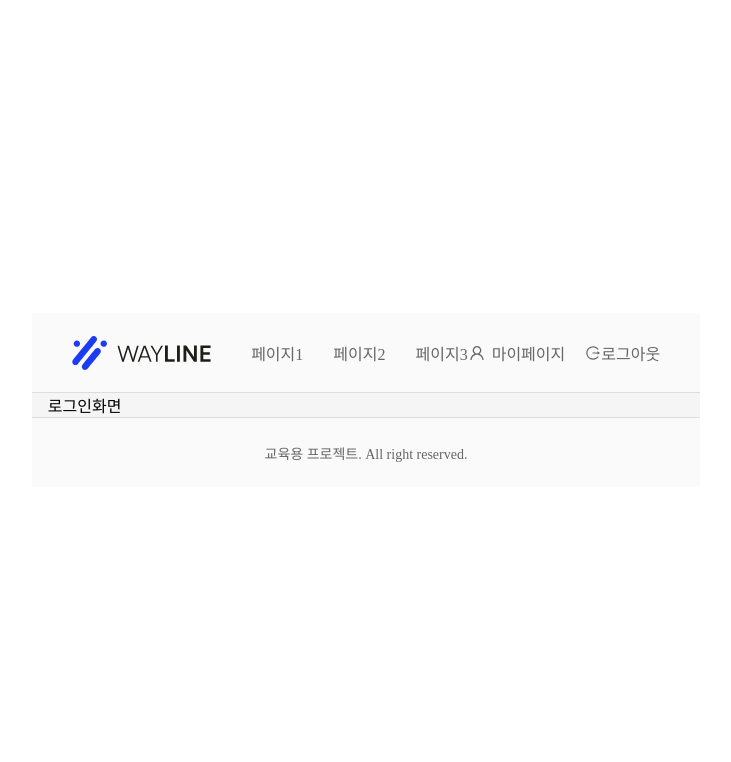
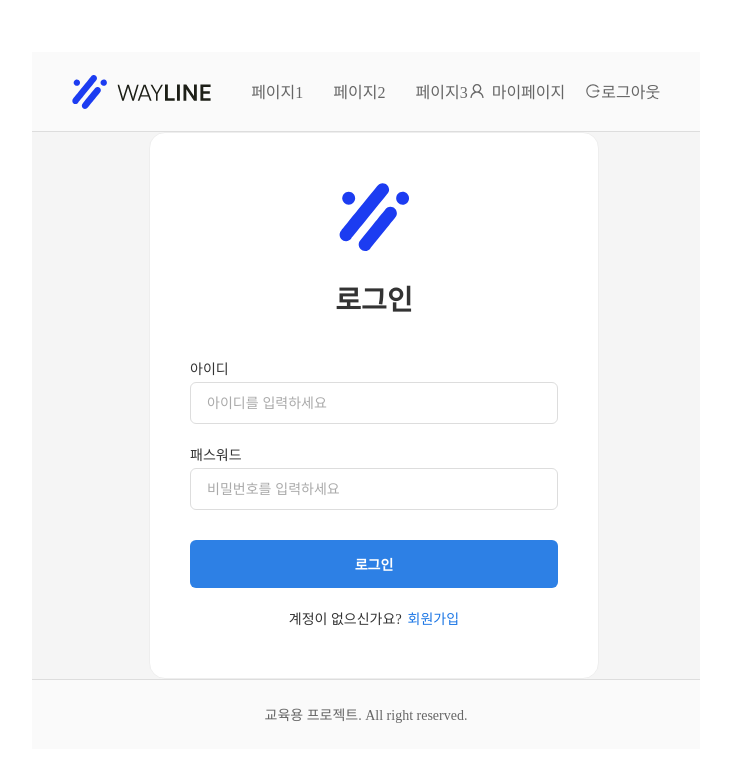
Before and after one commit to bin1998-git/koreait-web4-react, a React (Vite) app: page /signin in a window 1280 px wide. Shown: the top 762 px of the page, without its empty margins (274-1005 px from the left). Built offline with nearby package versions, Linux system fonts and the light colour scheme.

Commit message:
feat:interceptor

```diff
--- a/package.json
+++ b/package.json
@@ -17,6 +17,7 @@
     "react-dom": "^19.2.0",
     "react-icons": "^5.5.0",
     "react-router-dom": "^7.12.0",
+    "react-toastify": "^11.0.5",
     "zustand": "^5.0.10"
   },
   "devDependencies": {
--- a/src/mini-project/Main.jsx
+++ b/src/mini-project/Main.jsx
@@ -6,6 +6,7 @@ import {QueryClient, QueryClientProvider} from "@tanstack/react-query";
 import { BrowserRouter } from 'react-router-dom';
 import AppRoutes from "./routes/AppRoutes";
 import {css, Global} from "@emotion/react";
+import { ToastContainer } from 'react-toastify';
 
 // 전역 스타일 초기화
 const globalStyle = css`
@@ -34,12 +35,22 @@ const globalStyle = css`
 `;
 
 const queryClient = new QueryClient();
+// 전역토스트 라이브러리
+// npm install react-toastify
 
 export default function Main() {
   return (
     <QueryClientProvider client={queryClient}>
       {/* emotion에서 지원하는 전역css 적용컴포넌트 */}
       <Global styles={globalStyle}/>
+      <ToastContainer
+        position='top-right'
+        theme='light'
+        autoClose={2500}
+        closeOnClick
+        pauseOnHover
+        newestOnTop
+      />
       <BrowserRouter>
         <AppRoutes />
       </BrowserRouter>
--- a/src/mini-project/apis/endpoints/auth.js
+++ b/src/mini-project/apis/endpoints/auth.js
@@ -5,3 +5,16 @@ export const signupApi = async (dto) => {
     const response = await instance.post("/auth/signup", dto);
     return response.data;
 }
+
+export const signinAPI = async (dto) => {
+    const response = await instance.post("/auth/signin", dto);
+    return response.data;
+}
+
+export const refreshTokenAPI = async () => {
+    const response = await instance.post(
+        "/auth/refresh",
+        {},
+        {withCredentials: true});
+    return response.data // 새 accessToken 담겨있음
+}
--- a/src/mini-project/apis/instance.js
+++ b/src/mini-project/apis/instance.js
@@ -30,4 +30,27 @@ instance.interceptors.request.use(
     }
 );
 
+instance.interceptors.response.use(
+    (res) => res, // 200번대 응답은 그냥 패스
+    async (error) => {
+        // 서버에서 내려준 에러 or 그냥 에러
+        // accessToken 유효시간 3분
+        // 사용자는 3분이라고 느끼지 못하게
+        // 원래 사용자가 하려고 했던 요청을 다시 보내줘야함
+        const originalReq = error.config; // 원요청의 설정
+
+        if(
+            error.response.status === 401
+            && error.response.data.error === "ACCESS_TOKEN_EXPIRED"
+            // 이미 한번 인터셉터로 보내진 요청인지 확인용
+            // 무한 재시도 방지
+            && !originalReq._retry
+        ) {
+            // 임의로 _retry라는 필드를 나중에 추가할것임
+            originalReq._retry = true;
+        }
+
+    }
+)
+
 export default instance;
--- a/src/mini-project/constants/menu.jsx
+++ b/src/mini-project/constants/menu.jsx
@@ -1,4 +1,5 @@
 import Home from "../pages/Home/Home"
+import Signin from "../pages/Signin/Signin"
 import Signup from "../pages/Signup/Signup"
 
 // 상단 header navbar 일반메뉴들
@@ -34,7 +35,7 @@ export const PUBLIC_ROUTES = [
     {
         id: "signin",
         path: "/signin",
-        element: <>로그인화면</>
+        element: <Signin />
     },
     {
         id: "signup",
--- /dev/null
+++ b/src/mini-project/pages/Signin/Signin.jsx
@@ -0,0 +1,78 @@
+/** @jsxImportSource @emotion/react */
+import * as s from "./styles";
+import logo from "../../../assets/only_logo.svg";
+import { Link } from "react-router-dom";
+import {useForm} from "../../hooks/useForm";
+import { useSigninMutation } from "./hooks/useSignin";
+import { toast } from "react-toastify";
+
+export default function Signin() {
+    const {formVal, handleChange} = useForm({
+        username: "",
+        password: ""
+    });
+
+    const {isPending, mutate} = useSigninMutation();
+
+    const handleSignin = () => {
+
+        const {username, password} = formVal;
+        if(!username || !password) {
+            // 토스트
+            return;
+        }
+        mutate(formVal, {
+            onSuccess: () => {
+                // 새로고침 + 홈url로
+                // 토스트상태 유지하려고 settimeout 적용
+                setTimeout(() => {
+                    window.location.href = "/"
+                },2500);
+            }
+        })
+    }
+
+
+  return (
+    <div css={s.container}>
+        <div css={s.signinBox}>
+            <div css={s.logoBox}>
+                <img src={logo} alt="logo" css={s.logo}/>
+            </div>
+            <h1 css={s.title}>로그인</h1>
+            <div css={s.formBox}>
+                <div css={s.inputBox}>
+                    <label>아이디</label>
+                    <input
+                        type="text"
+                        name="username"
+                        value={formVal.username}
+                        onChange={handleChange}
+                        placeholder="아이디를 입력하세요"
+                    />
+                </div>
+                <div css={s.inputBox}>
+                    <label>패스워드</label>
+                    <input
+                        type="password"
+                        name="password"
+                        value={formVal.password}
+                        onChange={handleChange}
+                        placeholder="비밀번호를 입력하세요"
+
+                    />
+                </div>
+                <button
+                        css={s.btn}
+                        onClick={handleSignin}
+                        disabled={isPending}>
+                    {isPending ? "로그인중" : "로그인"}</button>
+                <div css={s.signupTextBox}>
+                    <span css={s.signupText}>계정이 없으신가요?</span>
+                    <Link css={s.singupLink} to="/signup">회원가입</Link>
+                </div>
+            </div>
+        </div>
+    </div>
+  )
+}
--- /dev/null
+++ b/src/mini-project/pages/Signin/hooks/useSignin.js
@@ -0,0 +1,26 @@
+import {useMutation} from "@tanstack/react-query";
+import { signinAPI } from "../../../apis/endpoints/auth";
+import { useAuthStore } from "../../../stores/authStore";
+import { toast } from "react-toastify";
+
+export const useSigninMutation = () => {
+
+    const {login} = useAuthStore();
+    return useMutation({
+        mutationFn: signinAPI,
+        onSuccess: (data) => {
+            const accessToken = data;
+            login(accessToken);
+            // 전역토스트 - 로그인성공
+            // warning / success / error
+            toast.success("로그인성공");
+        },
+        onError: (error) => {
+            console.log(error.response.data);
+            const errorMsg = error.response.data;
+            console.log(errorMsg);
+            // 토스토로 에러메세지
+            toast.error(errorMsg);
+        }
+    });
+}
--- /dev/null
+++ b/src/mini-project/pages/Signin/styles.js
@@ -0,0 +1,118 @@
+import {css} from "@emotion/react";
+
+export const container = css`
+    width: 100%;
+    height: 100%;
+    display: flex;
+    align-items: center;
+    justify-content: center;
+`;
+
+export const signinBox = css`
+    width: 450px;
+    padding: 50px 40px;
+    background-color: white;
+    border-radius: 16px;
+    border: 1px solid #eee;
+`;
+
+export const logoBox = css`
+    display: flex;
+    justify-content: center;
+    margin-bottom: 25px;
+
+`;
+
+export const logo = css`
+    width: 70px;
+
+`;
+
+export const title = css`
+    text-align: center;
+    margin-bottom: 40px;
+    color: #333;
+    font-size: 28px;
+    cursor: default;
+`;
+
+export const formBox = css`
+    display: flex;
+    flex-direction: column;
+    gap: 20px;
+    width: 100%;
+
+`;
+
+export const inputBox = css`
+    display: flex;
+    flex-direction: column;
+    gap: 4px;
+
+    & > label {
+        font-size: 14px;
+        font-weight: 500;
+        color: #333;
+    }
+
+    & > input {
+        padding: 12px 16px;
+        font-size: 14px;
+        border: 1px solid #ddd;
+        border-radius: 6px;
+
+        &:focus {
+            outline: none;
+            border-color: #2d80e5;
+
+        }
+
+        &::placeholder {
+            color: #aaa;
+        }
+    }
+`;
+
+export const btn = css`
+    padding: 14px;
+    font-size: 14px;
+    font-weight: 600;
+    background-color: #2d80e5;
+    border: none;
+    color: white;
+    cursor: pointer;
+    border-radius: 6px;
+    margin-top: 10px;
+    transition: background-color 0.2s ease;
+
+    &:hover {
+        background-color: #1b76e5;
+    }
+
+    &:disabled {
+        background-color: #ccc;
+        cursor: not-allowed;
+    }
+`;
+
+export const signupTextBox = css`
+    display: flex;
+    justify-content: center;
+    align-items: center;
+    gap: 6px;
+`;
+
+export const signupText= css`
+    color: #333;
+    font-size: 14px;
+    cursor: default;
+
+`;
+
+export const singupLink = css`
+    text-decoration: none;
+    font-size: 14px;
+    color: #1b76e5;
+
+
+`;
--- a/src/mini-project/pages/Signup/Signup.jsx
+++ b/src/mini-project/pages/Signup/Signup.jsx
@@ -5,7 +5,8 @@ import only_logo from "../../../assets/only_logo.svg";
 import FormInput from "./components/FormInput";
 import { useForm } from "../../hooks/useForm";
 import { useState } from "react";
-import { useSignupMutation } from "./hooks/useSignup";
+import { useSignupMutation, useSignupValidation } from "./hooks/useSignup";
+import { useRef } from "react";
 
 export default function Signup() {
     const {formVal, handleChange} = useForm({
@@ -17,12 +18,62 @@ export default function Signup() {
     });
     //[{},{}{}] => {}
     const [errors, setErrors] = useState({});
+    const {mutate, isPending} = useSignupMutation();
+    const {newError, isAllValidate} = useSignupValidation(formVal);
 
-    const {mutate, isPending} = useSignupMutation();
+
+    // 포커스 이동 2~마지막직전 input까지 ref생성
+
+    const passwordRef = useRef(null);
+    const passwordConfirmRef = useRef(null);
+    const nameRef = useRef(null);
+    const emailRef = useRef(null);
+
+
+    // 포커스 이동용 핸들러
+    const handleUsernameKeyDown = (e) => {
+        if (e.key === "Enter") {
+            passwordRef.current.focus();
+        }
+    }
+
+    const handlepasswordKeyDown = (e) => {
+        if (e.key === "Enter") {
+            passwordConfirmRef.current.focus();
+        }
+    }
+
+    const handlepasswordconfirmKeyDown = (e) => {
+        if (e.key === "Enter") {
+            nameRef.current.focus();
+        }
+    }
+
+    const handlenameKeyDown = (e) => {
+        if (e.key === "Enter") {
+            emailRef.current.focus();
+        }
+    }
+
+    const handleEmailKeyDown = (e) => {
+        if (e.key === "Enter") {
+            handleSubmit();
+        }
+    }
+
+    // 아이디 input에서 enter -> 비밀번호 Input으로 focus
+    // useRef
+    // current
+
 
     const handleSubmit = () => {
         if(isPending) return;
         // FE의 validation
+
+        if(!isAllValidate) {
+            setErrors(newError);
+            return;
+        }
 
         // spread - rest문법
         const {passwordConfirm, ...signupDto} = formVal;
@@ -63,6 +114,7 @@ export default function Signup() {
                     onChange={handleChange}
                     placeholder="4~20자 영문 소문자, 숫자"
                     error={errors.username}
+                    onKeyDown={handleUsernameKeyDown}
                 />
                 <FormInput
                     type="password"
@@ -72,6 +124,8 @@ export default function Signup() {
                     onChange={handleChange}
                     placeholder="비밀번호를 입력하세요"
                     error={errors.password}
+                    ref={passwordRef}
+                    onKeyDown={handlepasswordKeyDown}
                 />
                  <FormInput
                     type="password"
@@ -81,6 +135,8 @@ export default function Signup() {
                     onChange={handleChange}
                     placeholder="비밀번호를 확인하세요"
                     error={errors.passwordConfirm}
+                    ref={passwordConfirmRef}
+                    onKeyDown={handlepasswordconfirmKeyDown}
                 />
                  <FormInput
                     type="text"
@@ -90,6 +146,8 @@ export default function Signup() {
                     onChange={handleChange}
                     placeholder="이름을 입력하세요"
                     error={errors.name}
+                    ref={nameRef}
+                    onKeyDown={handlenameKeyDown}
                 />
                  <FormInput
                     type="email"
@@ -99,6 +157,8 @@ export default function Signup() {
                     onChange={handleChange}
                     placeholder="sample@email.com"
                     error={errors.email}
+                    ref={emailRef}
+                    onKeyDown={handleEmailKeyDown}
                 />
 
 
--- a/src/mini-project/pages/Signup/components/FormInput.jsx
+++ b/src/mini-project/pages/Signup/components/FormInput.jsx
@@ -37,7 +37,7 @@ const errorMsg = css`
 
 
 export default function FormInput({
-    label, type, name, value, onChange,
+    label, type, name, value, onChange,ref,
      onKeyDown, placeholder, error
 }) {
   return (
@@ -51,6 +51,7 @@ export default function FormInput({
             onChange={onChange}
             onKeyDown={onKeyDown}
             placeholder={placeholder}
+            ref={ref}
         />
         {error && <div css={errorMsg}>{error}</div>}
 
--- a/src/mini-project/pages/Signup/hooks/useSignup.js
+++ b/src/mini-project/pages/Signup/hooks/useSignup.js
@@ -1,6 +1,7 @@
 import {useMutation} from "@tanstack/react-query";
 import { signupApi } from "../../../apis/endpoints/auth";
 import { useNavigate } from "react-router-dom";
+import { toast } from "react-toastify";
 
 
 export const useSignupMutation = () => {
@@ -9,7 +10,7 @@ export const useSignupMutation = () => {
     return useMutation({
         mutationFn: signupApi,
         onSuccess: () => {
-            console.log("회원가입 완료!") // 전역토스트
+            toast.success("회원가입 성공!") // 전역토스트
             navigator("/signin");
         },
         onError: (error) => {
@@ -17,7 +18,43 @@ export const useSignupMutation = () => {
             // 상태로 처리할것임
             console.log(error.response);
             const msg = error.response?.data?.message
-            console.log(msg); // 전역토스트
+            toast.error(msg); // 전역토스트
         }
     });
 }
+
+export const useSignupValidation = (formVal) => {
+    const {username, password, passwordConfirm, name, email} = formVal;
+
+    // 목표: 빈값 체크, 비번-비번확인 동일한지 체크
+    // 검증실패한 필드는 newError객체에 key-value 형태로 업데이트
+    const newError = {};
+
+    if (!username.trim()) {
+        newError.username = "아이디를 입력해주세요";
+    }
+
+    if (!password.trim()) {
+        newError.password = "비밀번호를 입력해주세요";
+    }
+
+    if (!passwordConfirm.trim()) {
+        newError.passwordConfirm = "비밀번호확인을 해주세요";
+    } else if (password !== passwordConfirm) {
+        newError.passwordConfirm = "비밀번호가 일치하지 않습니다"
+    }
+
+    if (!name.trim()) {
+        newError.name = "이름을 입력해주세요";
+    }
+
+    if (!email.trim()) {
+        newError.email = "이메일을 입력해주세요";
+    }
+
+    // 검사를 모두 통과했다면 -> newError: {}
+    // 비어있는 Js객체라면 keys의 결과가 빈리스트[]
+    const isAllValidate = Object.keys(newError).length === 0;
+
+    return {newError, isAllValidate}
+}
--- a/src/mini-project/pages/Signup/styles.js
+++ b/src/mini-project/pages/Signup/styles.js
@@ -56,6 +56,7 @@ export const formBox = css`
 
 export const btn = css`
     padding: 12px;
+    margin-top: 10px;
     font-size: 14px;
     font-weight: 500;
     background-color: #2d80e5;
```
Also changed, not shown: 1 other file (tests, documents, lock files or other folders).
